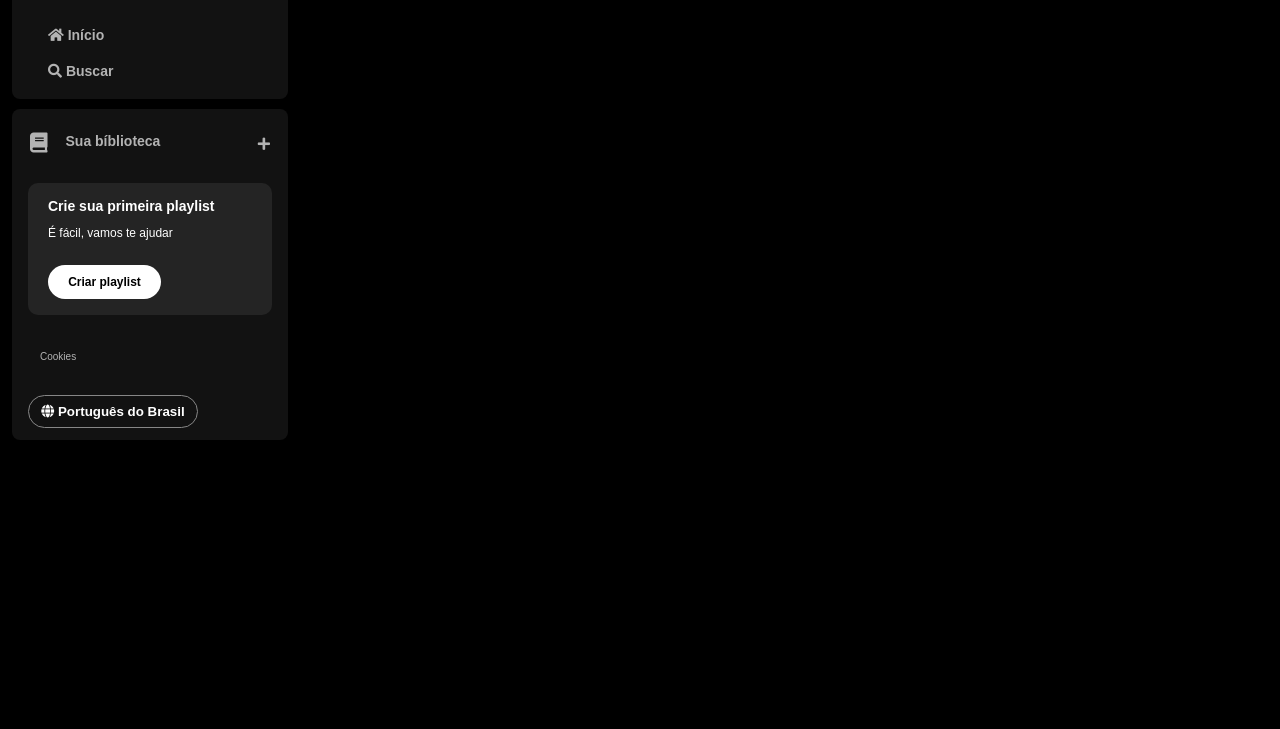
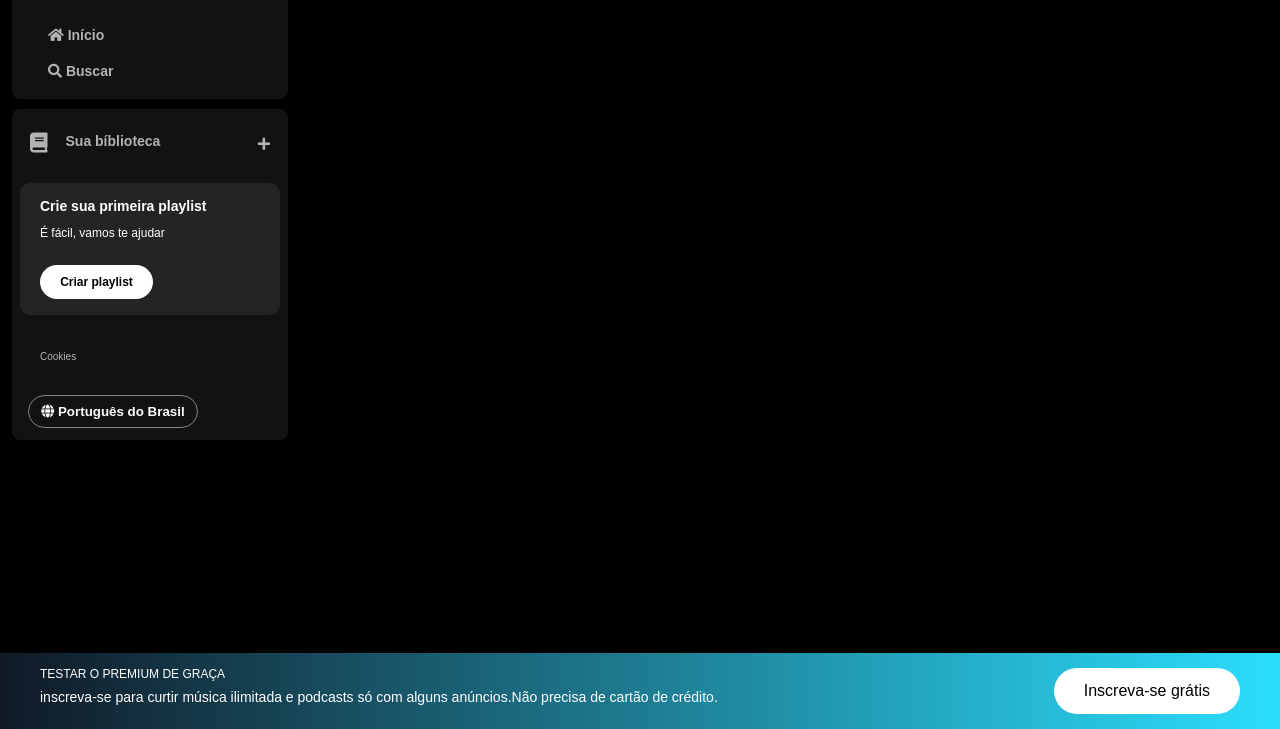
Before and after one commit to IsabellyLeite/Imers-o-front-end-alura, a plain HTML site: page index.html in a window 1280 px wide. Shown: the part 71-800 px from the top of the page. Drawn offline with Linux system fonts and the light colour scheme.

Commit message:
Atualizando Imersão front-end Alura

```diff
--- a/index.html
+++ b/index.html
@@ -47,7 +47,6 @@
                 </button>
                  <span class="fa fa-plus"></span>
             </div>
-
             <section class="section-playlist">
                 <div class="section-playlist__content">
                     <span class="text title">Crie sua primeira playlist</span>
@@ -60,7 +59,6 @@
             <div class="cookies">
                 <a href="">Cookies</a>
              </div>
-
              <div class="languages">
                 <button class="languages__button">
                     <span class="fa fa-globe"></span>
@@ -69,5 +67,18 @@
             </div>
         </div>
     </div>
+    <footer class="disclainer-premium">
+        <div class="text">
+            <p class="disclainer-premium__title">Testar o premium de graça</p>
+            <p class="disclainer-premium__subtitle">
+                inscreva-se para curtir música ilimitada e podcasts só com alguns
+                anúncios.Não precisa de cartão de crédito.
+            </p>
+        </div>
+        <div class="button">
+            <button type="button">Inscreva-se grátis</button>
+        </div>
+    </footer>
 </body>
+
 </html>
--- a/style.css
+++ b/style.css
@@ -24,7 +24,7 @@ body {
     padding: 16px 0 0 16px;
 }
 
-.logo img {
+.sidebar__navigation .logo img {
     width: 80px;
 }
 
@@ -99,7 +99,7 @@ body {
     color: #b3b3b3;
     font-weight: 600;
     font-size: 14px;
-    margin: 8px 8px;
+    margin: 8px 0;
     padding: 16px 20px;
     border-radius: 10px;
 }
@@ -136,9 +136,9 @@ body {
     text-decoration: none;
     text-transform: mone;
     padding: 10px;
+    margin-top: 12px;
     border: 0px;
     width: 113px;
-    margin-top: 12px;
 }
 
 .sidebar .cookies{
@@ -147,6 +147,7 @@ body {
 
 .sidebar .cookies a{
     color: #b3b3b3;
+    font-family: "DM sans", sans-serif;
     font-weight: 500;
     font-size: 10px;
     text-decoration: none;
@@ -157,14 +158,54 @@ body {
 }
 
 .languages .languages__button{
+    align-items: center;
     background-color: transparent;
     border: 1px solid #878787;
     color: #fff;
+    font-weight: bold;
     cursor: pointer;
-    align-items: center;
-    font-weight: bold;
     width: 170px;
     margin: 8px;
     padding: 8px;
     border-radius: 20px;
 }
+
+.disclainer-premium{
+    position: fixed;
+    bottom: 0;
+    left: 0;
+    right: 0;
+    background: linear-gradient(to right, #101926, #2bdefd);
+    padding: 15px 40px;
+    display: flex;
+    justify-content: space-between;
+}
+
+.disclainer-premium .text{
+    flex-shrink: 0;
+}
+
+.disclainer-premium .disclainer-premium__title{
+    color: #fff;
+    text-transform: uppercase;
+    font-weight: 400;
+    font-size: 12px;
+    margin-bottom: 10px;
+}
+
+.disclainer-premium .disclainer-premium__subtitle{
+    color: #fff;
+    font-size: 14px;
+    font-weight: 500;
+}
+
+.disclainer-premium button{
+    background-color: #fff;
+    color: #000;
+    font-size: 16px;
+    padding: 14px 30px;
+    border: 0px;
+    border-radius: 40px;
+    cursor: pointer;
+    flex-shrink: 0;
+}
```
Lines whose indentation alone changed are shown as unchanged.
